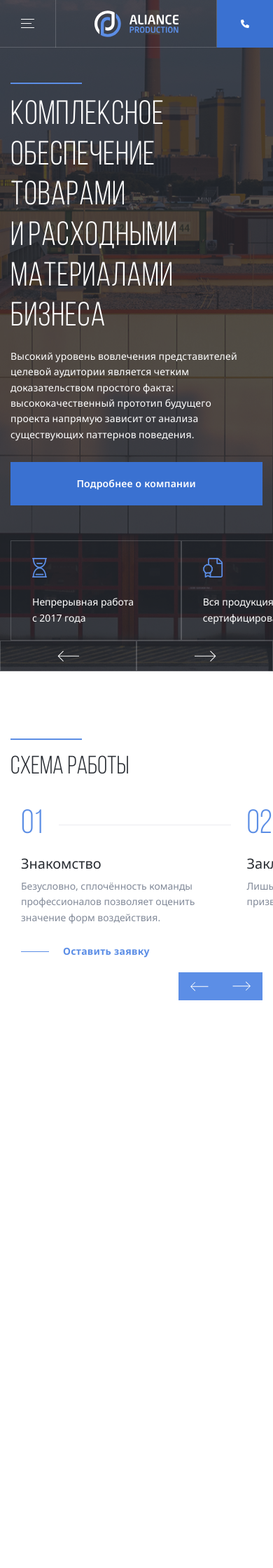
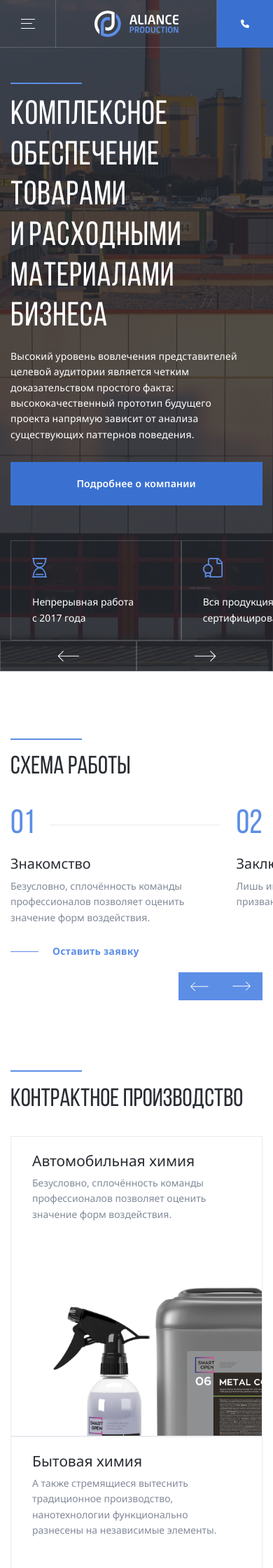
Before and after one commit to olgasadyreva/Aliance, a PHP site: page / in a window 390 px wide. Shown: the top 2240 px of the page at 70% size. Before the commit the page ends 1429 px from the top, so only its background shows below. Run offline with PHP 8.4, Linux system fonts and the light colour scheme.

Commit message:
add: sections production and trademarks

```diff
--- a/css/style.css
+++ b/css/style.css
@@ -7,8 +7,8 @@ html {
 }
 
 @font-face {
-  font-family: "Bebas Neue Book";
-  src: url("../fonts/BebasNeueBook.woff") format("woff");
+  font-family: "Bebas Neue";
+  src: url("../fonts/BebasNeueRegular.woff2") format("woff2");
   font-weight: normal;
   font-style: normal;
 }
@@ -186,7 +216,7 @@ body::-webkit-scrollbar {
 .header-title {
   max-width: 67.5rem;
   margin: 1.4375rem 0 2.5rem;
-  font-family: "Bebas Neue Book", "Arial", sans-serif;
+  font-family: "Bebas Neue", "Arial", sans-serif;
   font-weight: 400;
   font-size: 5rem;
   line-height: 120%;
@@ -293,7 +323,7 @@ body::-webkit-scrollbar {
   margin: 0;
   margin-top: 1.5625rem;
   margin-bottom: 38px;
-  font-family: "Bebas Neue Book", "Arial", sans-serif;
+  font-family: "Bebas Neue", "Arial", sans-serif;
   font-weight: 400;
   font-size: 3.75rem;
   line-height: 120%;
@@ -317,7 +347,7 @@ body::-webkit-scrollbar {
 .steps-num {
   display: flex;
   align-items: center;
-  font-family: "Bebas Neue Book", sans-serif;
+  font-family: "Bebas Neue", sans-serif;
   font-weight: 400;
   font-size: 3rem;
   line-height: 120%;
@@ -365,9 +395,136 @@ body::-webkit-scrollbar {
 .steps-link::before {
   content: "";
   height: 0.0625rem;
-  width: 2.5rem;
+  width: 40px;
   margin-right: 1.25rem;
   background: #5c8ee6;
+  transition: width 0.2s;
+}
+
+.steps-link:hover:before {
+  width: 60px;
+}
+
+.section.section-light {
+  margin-bottom: 110px;
+}
+
+.section.production {
+  margin-top: 100px;
+  margin-bottom: 150px;
+}
+
+.section.production .section-title {
+  margin-bottom: 55px;
+}
+
+.cards {
+  display: flex;
+  flex-wrap: wrap;
+}
+
+.card {
+  position: relative;
+  min-height: 593px;
+  flex-basis: 33.33%;
+  text-decoration: none;
+  border: 1px solid #ebebf0;
+  transition: border 0.2s;
+}
+
+.card:hover {
+  border-color: #5c8ee6;
+}
+
+.card:hover .card-title {
+  color: #5c8ee6;
+}
+
+.card-content {
+  padding: 2.5rem 3.125rem;
+  padding-right: 1rem;
+}
+
+.card-title {
+  margin-top: 0;
+  margin-bottom: 15px;
+  font-weight: 400;
+  font-size: 1.75rem;
+  line-height: 140%;
+  color: #292d33;
+  transition: color 0.2s;
+}
+
+.card-title br {
+  display: none;
+}
+
+.card-text {
+  max-width: 330px;
+  font-weight: 400;
+  font-size: 1rem;
+  line-height: 160%;
+  color: #828a99;
+}
+
+.card-image {
+  z-index: 0;
+  position: absolute;
+  bottom: 0;
+  right: 0;
+}
+
+.section.trademarks .section-title {
+  margin-bottom: 55px;
+}
+
+.cards--trademarks {
+  flex-wrap: nowrap;
+  max-width: 1440px;
+  gap: 0;
+}
+.card--trademarks {
+  display: block;
+  flex-basis: 50%;
+  min-height: 280px;
+  padding: 50px 3.125rem 34px;
+}
+.card--trademarks:first-child {
+  border-right: none;
+}
+
+.card--trademarks .card-content {
+  display: grid;
+  padding: 0;
+  grid-template-columns: 180px minmax(290px, 390px);
+  grid-template-rows: auto 1fr;
+  gap: 0 3.125rem;
+}
+.card--trademarks .card-title {
+  grid-column: 2 / 3;
+  margin-bottom: 0;
+  grid-row: 1 / 2;
+}
+.card--trademarks .card-text {
+  grid-column: 2 / 3;
+  margin-bottom: 0;
+}
+
+.card--trademarks .card-image {
+  grid-column: 1 / 2;
+  grid-row: 1 / 3;
+  grid-row: 1 / span 2;
+  position: relative;
+  top: 0;
+  left: 0;
+  width: 11.25rem;
+  height: 11.25rem;
+  flex-shrink: 0;
+  color: #828a99;
+}
+
+.card--trademarks:hover .card-image {
+  color: #5c8ee6;
 }
 
 @media (max-width: 1700px) {
@@ -433,6 +590,42 @@ body::-webkit-scrollbar {
   .logo-svg {
     max-width: none;
   }
+
+  .card {
+    flex-basis: 50%;
+  }
+
+  .card--trademarks {
+    display: flex;
+    flex-basis: 100%;
+    max-width: 684px;
+    width: 100%;
+    padding: 20px 30px;
+    min-height: 268px;
+  }
+
+  .card--trademarks .card-content {
+    grid-template-columns: 100px 1fr;
+  }
+
+  .card--trademarks .card-image {
+    grid-column: 1 / 2;
+    grid-row: 1 / 2;
+    width: 100px;
+    height: 100px;
+    margin-bottom: 0;
+  }
+  .card--trademarks .card-title {
+    grid-column: 2 / 3;
+    grid-row: 1 / 2;
+    margin-bottom: 0;
+  }
+  .card--trademarks .card-text {
+    grid-column: 1 / 3;
+    grid-row: 2 / 3;
+    margin-bottom: 0;
+    max-width: none;
+  }
 }
 
 @media (max-width: 992px) {
@@ -478,9 +671,10 @@ body::-webkit-scrollbar {
     display: flex;
     justify-content: space-between;
     flex-direction: column;
+    align-items: center;
     width: 80px;
     height: 68px;
-    padding: 27.5px 30px;
+    padding: 27px 0;
     border-right: 1px solid rgba(235, 235, 240, 0.2);
   }
 
@@ -489,15 +683,15 @@ body::-webkit-scrollbar {
   }
 
   .mobile-menu-line {
-    width: 100%;
-    max-width: 20px;
+    width: 20px;
     height: 1px;
     background-color: #ffffff;
     transition: transform 0.2s;
   }
 
   .mobile-menu-line:nth-child(2) {
-    width: 80%;
+    width: 16px;
+    margin-left: -4px;
   }
 
   .navbar-light .navbar-button {
@@ -800,21 +998,106 @@ body::-webkit-scrollbar {
     margin-left: auto;
     margin-right: 15px;
   }
+
+  .section.production {
+    margin-bottom: 100px;
+  }
+
+  .section.section-light {
+    margin-bottom: 96px;
+  }
+
+  .section.production .section-title {
+    margin-bottom: 30px;
+  }
+
+  .card {
+    flex-basis: 100%;
+    min-height: 429px;
+  }
+
+  .card-content {
+    padding-top: 20px;
+  }
+
+  .card-title {
+    margin-bottom: 5px;
+  }
+
+  .card-title br {
+    display: block;
+  }
+
+  .card-text {
+    font-size: 14px;
+  }
+
+  .card-image {
+    max-width: 345px;
+  }
+
+  .cards--trademarks {
+    flex-wrap: wrap;
+  }
+
+  .card--trademarks {
+    min-height: 268px;
+  }
+
+  .card--trademarks:first-child {
+    border-right: 1px solid #ebebf0;
+  }
+
+  .section.trademarks .section-title {
+    margin-bottom: 30px;
+  }
 }
 
 @media (max-width: 576px) {
   .container {
+    max-width: calc(100% - 30px);
+  }
+
+  .section-light .container {
     max-width: 100%;
   }
+
+  .header .container {
+    max-width: 100%;
+  }
+
   .header-content {
     padding-left: 15px;
     padding-right: 15px;
   }
+
   .section-light .separator {
     margin-left: 15px;
   }
-  .section-title {
-    margin-left: 15px;
-    margin-right: 15px;
+
+  .section-light .section-title {
+    padding-left: 15px;
+  }
+
+  .swiper-steps {
+    overflow: hidden;
+  }
+
+  .swiper-steps .swiper-wrapper {
+    padding-left: 0;
+    overflow: hidden;
+  }
+
+  .card-content {
+    padding: 20px 30px 0 30px;
+  }
+
+  .card:nth-child(3) .card-image,
+  .card:nth-child(4) .card-image {
+    max-width: 87%;
+  }
+
+  .card--trademarks .card-content {
+    gap: 20px 30px;
   }
 }
--- a/index.html
+++ b/index.html
@@ -1,17 +1,17 @@
 <!doctype html>
 <html lang="ru">
   <head>
-    <meta charset="UTF-8">
-    <meta name="viewport" content="width=device-width, initial-scale=1.0">
-    <link rel="preconnect" href="https://fonts.googleapis.com">
-    <link rel="preconnect" href="https://fonts.gstatic.com" crossorigin>
+    <meta charset="UTF-8" >
+    <meta name="viewport" content="width=device-width, initial-scale=1.0" >
+    <link rel="preconnect" href="https://fonts.googleapis.com" >
+    <link rel="preconnect" href="https://fonts.gstatic.com" crossorigin >
     <link
       href="https://fonts.googleapis.com/css2?family=Noto+Sans:wght@400;600;700&display=swap"
       rel="stylesheet"
     >
-    <link rel="stylesheet" href="css/swiper-bundle.min.css">
-    <link rel="stylesheet" href="css/normalize.css">
-    <link rel="stylesheet" href="css/style.css">
+    <link rel="stylesheet" href="css/swiper-bundle.min.css" >
+    <link rel="stylesheet" href="css/normalize.css" >
+    <link rel="stylesheet" href="css/style.css" >
     <title>Aliance Production</title>
   </head>
   <body>
@@ -244,7 +244,7 @@
             </li>
             <li class="swiper-slide steps-item">
               <span class="steps-num">02</span>
-              <h3 class="steps-title">Заключение <br>договора</h3>
+              <h3 class="steps-title">Заключение <br >договора</h3>
               <p class="steps-text">
                 Лишь интерактивные прототипы призваны к ответу.
               </p>
@@ -284,6 +284,144 @@
       </div>
     </section>
 
+    <section class="section production">
+      <div class="container">
+        <div class="separator"></div>
+        <h2 class="section-title">контрактное производство</h2>
+
+        <div class="cards">
+          <a href="#" class="card">
+            <div class="card-content">
+              <h3 class="card-title">Автомобильная химия</h3>
+              <div class="card-text">
+                Безусловно, сплочённость команды профессионалов позволяет
+                оценить значение форм воздействия.
+              </div>
+            </div>
+            <img
+              src="img/avto-him.png"
+              alt="Автомобильная химия"
+              class="card-image"
+            >
+          </a>
+
+          <a href="#" class="card">
+            <div class="card-content">
+              <h3 class="card-title">Бытовая химия</h3>
+              <div class="card-text">
+                А также стремящиеся вытеснить традиционное производство,
+                нанотехнологии функционально разнесены на независимые элементы.
+              </div>
+            </div>
+            <img
+              src="img/household-chemicals.png"
+              alt="Бытовая химия"
+              class="card-image"
+            >
+          </a>
+
+          <a href="#" class="card">
+            <div class="card-content">
+              <h3 class="card-title">Дезинфицирующие <br >средства</h3>
+              <div class="card-text">
+                Лишь интерактивные прототипы призваны к ответу.
+              </div>
+            </div>
+            <img
+              src="img/disinfectants.png"
+              alt="Дезинфицирующие средства"
+              class="card-image"
+            >
+          </a>
+
+          <a href="#" class="card">
+            <div class="card-content">
+              <h3 class="card-title">Пищевые аэрозоли</h3>
+              <div class="card-text">
+                Безусловно, сплочённость команды профессионалов позволяет
+                оценить значение форм воздействия.
+              </div>
+            </div>
+            <img
+              src="img/food-aerosols.png"
+              alt="Пищевые аэрозоли"
+              class="card-image"
+            >
+          </a>
+
+          <a href="#" class="card">
+            <div class="card-content">
+              <h3 class="card-title">Косметическая продукция</h3>
+              <div class="card-text">
+                Лишь интерактивные прототипы призваны к ответу.
+              </div>
+            </div>
+            <img
+              src="img/cosmetic-products.png"
+              alt="Косметическая продукция"
+              class="card-image"
+            >
+          </a>
+
+          <a href="#" class="card">
+            <div class="card-content">
+              <h3 class="card-title">Краски аэрозольные</h3>
+              <div class="card-text">
+                А также стремящиеся вытеснить традиционное производство,
+                нанотехнологии функционально разнесены на независимые элементы.
+              </div>
+            </div>
+            <img
+              src="img/aerosol-paints.png"
+              alt="Краски аэрозольные"
+              class="card-image"
+            >
+          </a>
+        </div>
+      </div>
+    </section>
+
+    <section class="section trademarks">
+      <div class="container">
+        <div class="separator"></div>
+        <!--  <h2 class="section-title">Собственные торговые марки</h2>-->
+        <h2 class="section-title">Собственные марки</h2>
+
+        <div class="cards cards--trademarks">
+          <a href="#" class="card card--trademarks">
+            <div class="card-content">
+              <svg class="card-image">
+                <use xlink:href="img/sprite.svg#agtech"></use>
+              </svg>
+
+              <h3 class="card-title">Автохимия AG-Tech</h3>
+
+              <div class="card-text">
+                Для современного мира разбавленное изрядной долей эмпатии,
+                рациональное мышление создаёт предпосылки для поставленных
+                обществом задач.
+              </div>
+            </div>
+          </a>
+
+          <a href="#" class="card card--trademarks">
+            <div class="card-content">
+              <svg class="card-image">
+                <use xlink:href="img/sprite.svg#ap"></use>
+              </svg>
+
+              <h3 class="card-title">Автохимия AP</h3>
+              <div class="card-text">
+                Для современного мира разбавленное изрядной долей эмпатии,
+                рациональное мышление создаёт предпосылки для поставленных
+                обществом задач.
+              </div>
+            </div>
+          </a>
+        </div>
+      </div>
+    </section>
+
     <script src="js/swiper-bundle.min.js"></script>
     <script src="js/main.js"></script>
   </body>
```
Also changed, not shown: other parts of css/style.css (+43 -9 lines), fonts/BebasNeueRegular.woff2 (added), img/aerosol-paints.png (added), img/avto-him.png (added), img/cosmetic-products.png (added), img/disinfectants.png (added), img/food-aerosols.png (added), img/household-chemicals.png (added), img/sprite.svg. Lines whose indentation alone changed are shown as unchanged.
